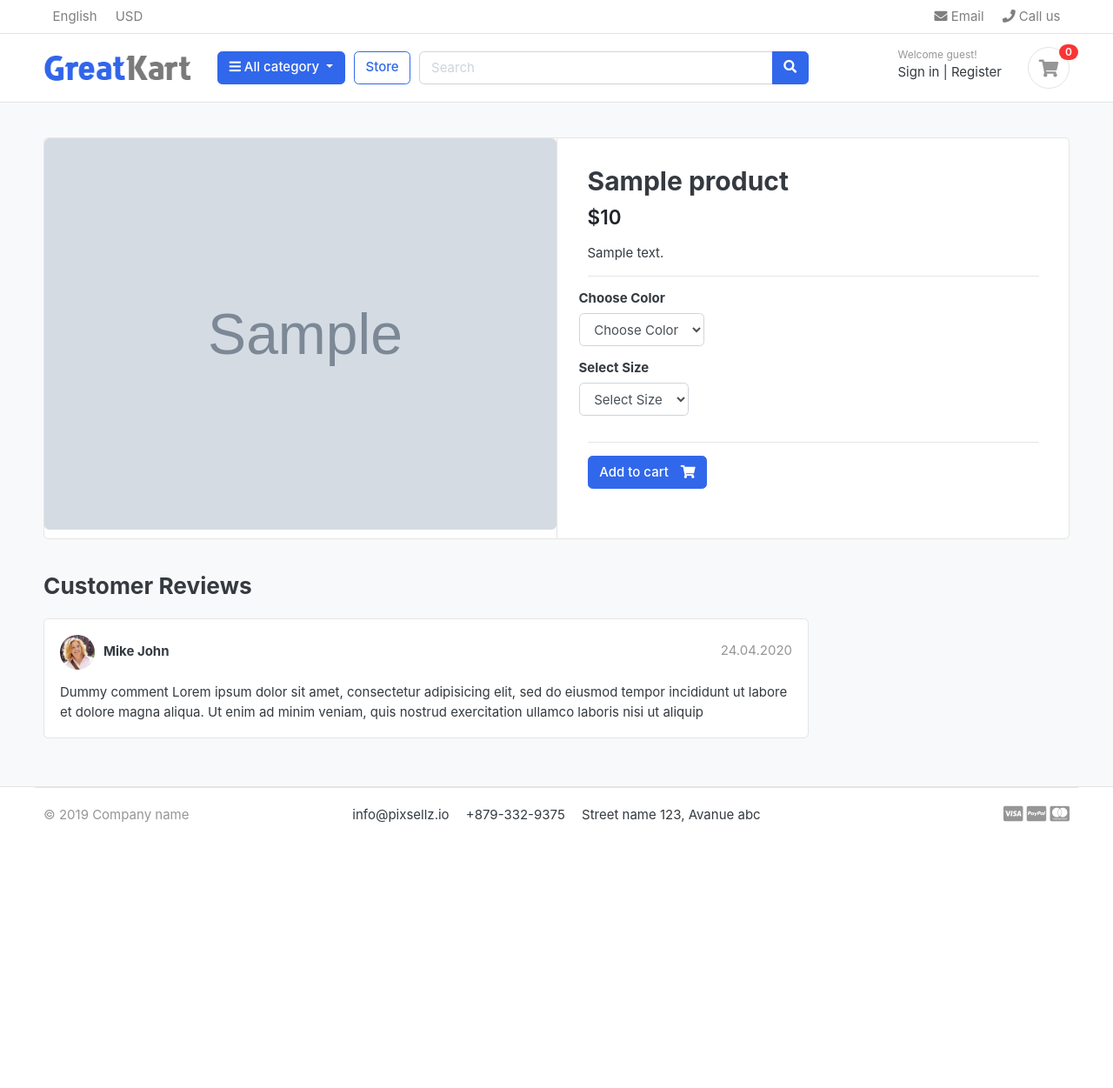
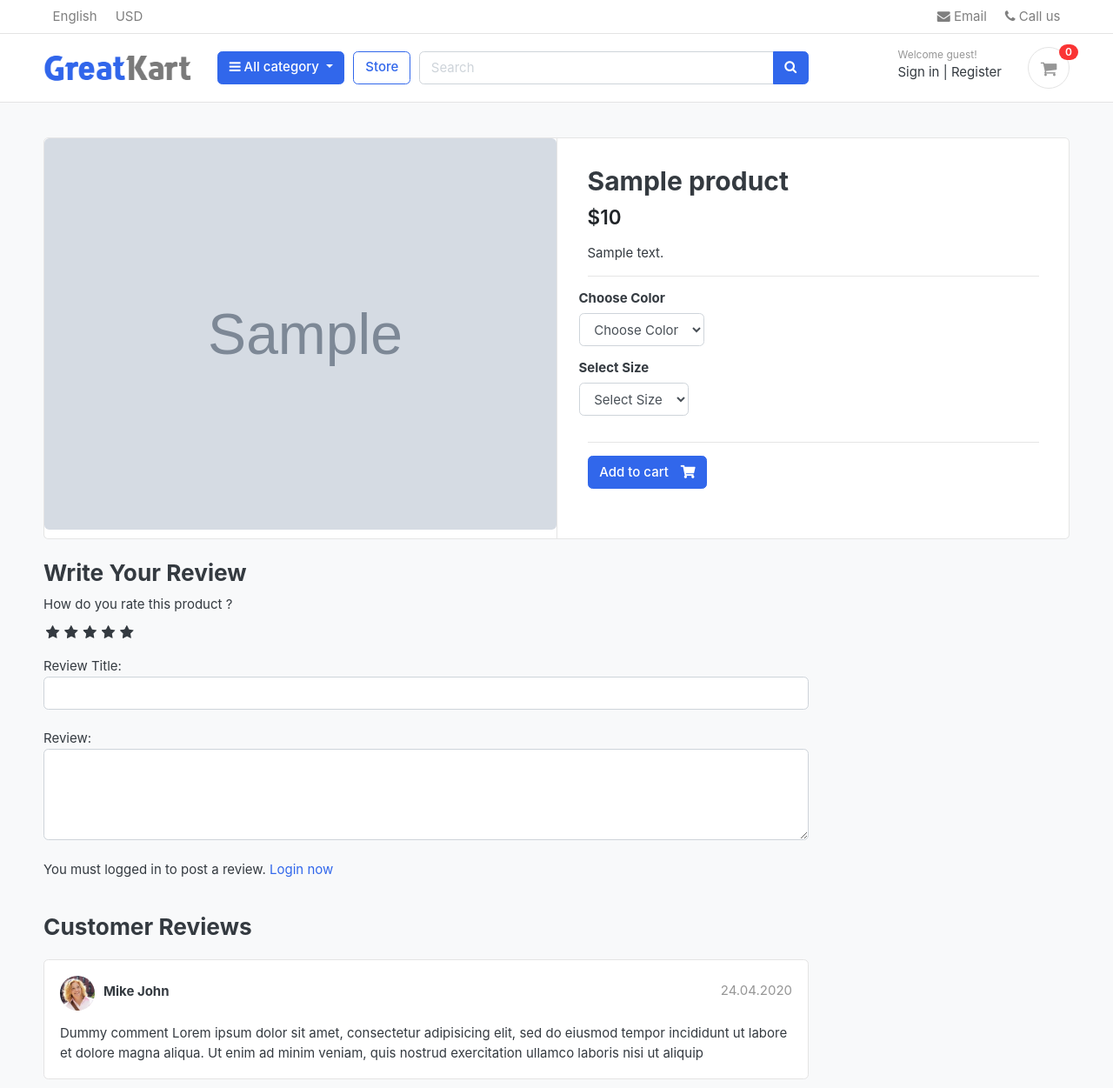
Before and after one commit to imamitdev/onlineshop, a Django app: a page that uses templates/base.html in a window 1280 px wide. Shown: the top 1251 px of the page at 87% size. Before the commit the page ends 946 px from the top, so only its background shows below. Run offline with Django 4.2, Linux system fonts and the light colour scheme; tables that the repository leaves empty hold one stand-in row (values such as "Sample post"); grey boxes marked "Sample" are stand-in pictures; parts of the project's set-up code (start-up, migrations or seed data) failed here and were passed over; some libraries are stand-ins or nearby versions; some web fonts are replaced.

Commit message:
review and rating submit done

```diff
--- /dev/null
+++ b/greatekart/static/css/custom.css
@@ -0,0 +1,36 @@
+.rate>input{
+    display: none;
+}
+.rate{
+    display: inline-block;
+    border: 0;
+}
+.rate>label{
+    float: right;
+}
+.rate>label::before{
+    display: inline-block;
+    font-size: 1.1rem;
+    font-family: FontAwesome;
+    content: "\f005";
+    margin: 0;
+    padding: 0.3rem .2rem;
+    cursor: pointer;
+
+
+}
+
+.rate .half::before{
+    content: "\f089";
+    position: absolute;
+    padding-right: 0;
+}
+
+input:checked ~ label,label:hover ~ label{
+    color: #ffb503;
+}
+
+input:checked + label:hover, input:checked ~ label:hover,input:checked ~ label:hover ~ label,
+label:hover ~ input:checked ~ :checked{
+    color: #cc9000;
+}
--- a/store/admin.py
+++ b/store/admin.py
@@ -1,5 +1,5 @@
 from django.contrib import admin
-from .models import Product, Variation
+from .models import Product, Variation, ReviewRating
 
 
 # Register your models here.
@@ -34,3 +34,4 @@
 
 
 admin.site.register(Variation, VariationAdmin)
+admin.site.register(ReviewRating)
--- a/store/models.py
+++ b/store/models.py
@@ -1,6 +1,7 @@
 from django.db import models
 from category.models import Category
 from django.urls import reverse
+from accounts.models import Account
 
 
 # Create your models here.
@@ -54,3 +55,18 @@
 
     def __str__(self):
         return self.variation_value
+
+
+class ReviewRating(models.Model):
+    product = models.ForeignKey(Product, on_delete=models.CASCADE)
+    user = models.ForeignKey(Account, on_delete=models.CASCADE)
+    subject = models.CharField(max_length=200, blank=True)
+    review = models.TextField(max_length=500, blank=True)
+    rating = models.FloatField()
+    ip = models.CharField(max_length=20, blank=True)
+    status = models.BooleanField(default=True)
+    created_at = models.DateTimeField(auto_now_add=True)
+    updated_at = models.DateTimeField(auto_now=True)
+
+    def __str__(self):
+        return self.subject
--- a/store/urls.py
+++ b/store/urls.py
@@ -15,4 +15,9 @@
         name="product_detail",
     ),
     path("search/", views.search, name="search"),
+    path(
+        "submit_review/<int:product_id>/",
+        views.submit_review,
+        name="submit_review",
+    ),
 ]
--- a/store/views.py
+++ b/store/views.py
@@ -1,11 +1,13 @@
-from django.shortcuts import render, get_object_or_404
-from store.models import Product
+from django.shortcuts import render, get_object_or_404, redirect
+from store.models import Product, ReviewRating
 from category.models import Category
 from carts.models import CartItem
 from carts.views import _cart_id
 from django.core.paginator import Paginator, PageNotAnInteger
 from django.http import HttpResponse
 from django.db.models import Q
+from .forms import ReviewForm
+from django.contrib import messages, auth
 
 # Rest of the code remains the same...
 
@@ -68,3 +70,33 @@
             context = {"products": products, "product_count": product_count}
 
     return render(request, "store/store.html", context)
+
+
+def submit_review(request, product_id):
+    url = request.META.get("HTTP_REFERER")
+    if request.method == "POST":
+        try:
+            reviews = ReviewRating.objects.get(
+                user__id=request.user.id, product__id=product_id
+            )
+            form = ReviewForm(request.POST, instance=reviews)
+            form.save()
+            messages.success(
+                request, "Thank you !, Your Review has been updated."
+            )
+            return redirect(url)
+        except ReviewRating.DoesNotExist:
+            form = ReviewForm(request.POST)
+            if form.is_valid():
+                data = ReviewRating()
+                data.subject = form.cleaned_data["subject"]
+                data.rating = form.cleaned_data["rating"]
+                data.review = form.cleaned_data["review"]
+                data.ip = request.META.get("REMOTE_ADDR")
+                data.product_id = product_id
+                data.user_id = request.user.id
+                data.save()
+                messages.success(
+                    request, "Thank you !, Your Review has been submitted."
+                )
+                return redirect(url)
--- a/templates/base.html
+++ b/templates/base.html
@@ -24,6 +24,9 @@
 <!-- custom style -->
 <link href="{% static 'css/ui.css' %}" rel="stylesheet" type="text/css"/>
 <link href="{% static 'css/responsive.css' %}" rel="stylesheet" media="only screen and (max-width: 1200px)" />
+<link href="{% static 'css/custom.css' %}" rel="stylesheet" type="text/css"/>
+<link rel="stylesheet" href="https://cdnjs.cloudflare.com/ajax/libs/font-awesome/4.7.0/css/font-awesome.min.css">
+
 
 <!-- custom javascript -->
 <script src="{% static 'js/script.js' %}" type="text/javascript"></script>
--- a/templates/store/product_detail.html
+++ b/templates/store/product_detail.html
@@ -79,10 +79,48 @@
 
     <div class="row">
       <div class="col-md-9">
-        <header class="section-heading">
-          <h3>Customer Reviews</h3>
-        </header>
 
+        <form action="{% url 'submit_review' single_product.id %}" method="POST">
+          {% csrf_token %}
+          <h3>Write Your Review</h3>
+          <div>
+            <label >How do you rate this product ?</label>
+            <br/>
+            <div class="rate">
+              <input type="radio" name="rating" id="rating10" value="5" required/><label for="rating10" title="5"></label>
+              <input type="radio" name="rating" id="rating9" value="4.5" required /><label for="rating9" class="half" title="4.5"></label>
+              <input type="radio" name="rating" id="rating8" value="4" required /><label for="rating8" title="4"></label>
+              <input type="radio" name="rating" id="rating7" value="3.5" required /><label for="rating7" title="3.5" class="half"></label>
+              <input type="radio" name="rating" id="rating6" value="3" required /><label for="rating6" title="3"></label>
+              <input type="radio" name="rating" id="rating5" value="2.5" required /><label for="rating5" title="2.5" class="half"></label>
+              <input type="radio" name="rating" id="rating4" value="2" required /><label for="rating4" title="2"></label>
+              <input type="radio" name="rating" id="rating3" value="1.5" required /><label for="rating3" title="1.5" class="half"></label>
+              <input type="radio" name="rating" id="rating2" value="1" required /><label for="rating2" title="1"></label>
+              <input type="radio" name="rating" id="rating1" value="0.5" required /><label for="rating1" title="0.5" class="half"></label>
+
+            </div>
+            <br/>
+         Review Title:
+         <input type="text" name="subject" class="form-control"/>
+         <br/>
+         Review:
+         <textarea name="review" rows="4" class="form-control" ></textarea>
+         <br/>
+
+         {% if user.is_authenticated %}
+<input type="submit" value="Subject Review" class="btn btn-primary" />
+         {% else %}
+          <p> You must logged in to post a review. <span><a href="{% url 'login' %}">Login now</a></span></p>
+         {% endif %}
+
+
+          </div>
+          {% include 'includes/alerts.html' %}
+        </form>
+        <br/>
+  <header class="section-heading">
+    <h3>Customer Reviews</h3>
+  </header>
         <article class="box mb-3">
           <div class="icontext w-100">
             <img
```
Also changed, not shown: static/css/custom.css (added, +10 -0 lines), store/forms.py (added, +8 -0 lines), store/migrations/0003_reviewrating.py (added).
